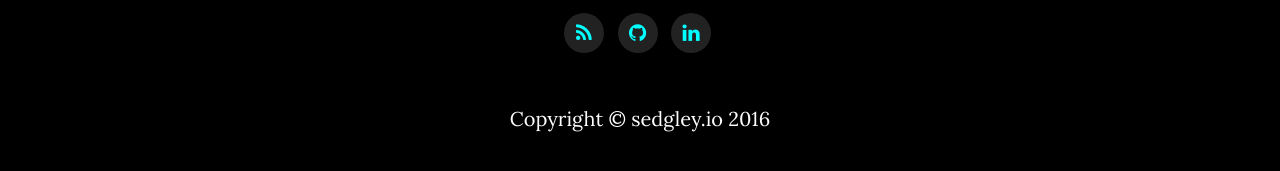
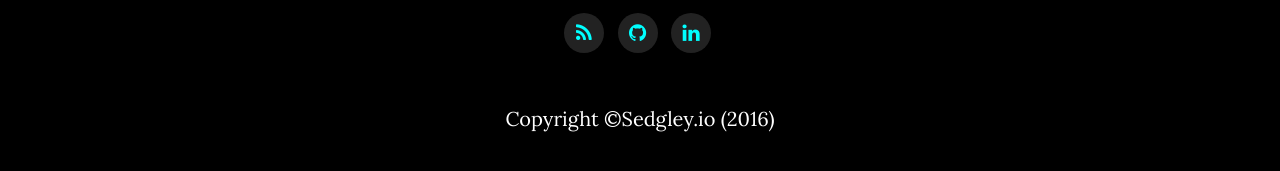
Before and after one commit to cbsedgley/cbsedgley.github.io, a Jekyll site: the page built from index.html, in a window 1280 px wide and 900 px high, scrolled down 2024 px. Shown: the part 523-694 px from the top of the window. Built offline with Jekyll 4.4.1, drawn with Linux system fonts in a browser that asks for light colours; comment, search, counter and statistics services are not loaded.

```diff
--- a/_includes/footer.html
+++ b/_includes/footer.html
@@ -1,7 +1,7 @@
    <!-- Footer -->
     <footer>
         <div class="container text-center">
-            <p>Copyright &copy; sedgley.io {{ site.time | date: "%Y" }}</p>
+            <p>Copyright &copy;Sedgley.io ({{ site.time | date: "%Y" }})</p>
         </div>
     </footer>
 
```
